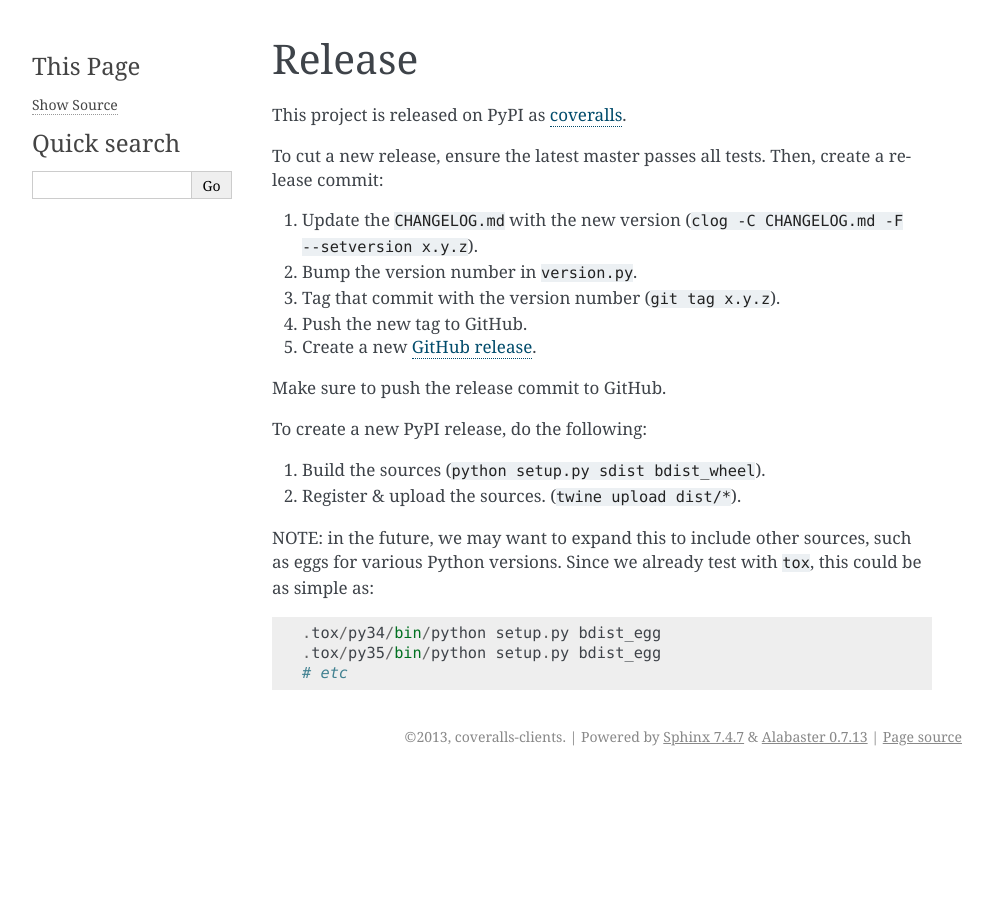
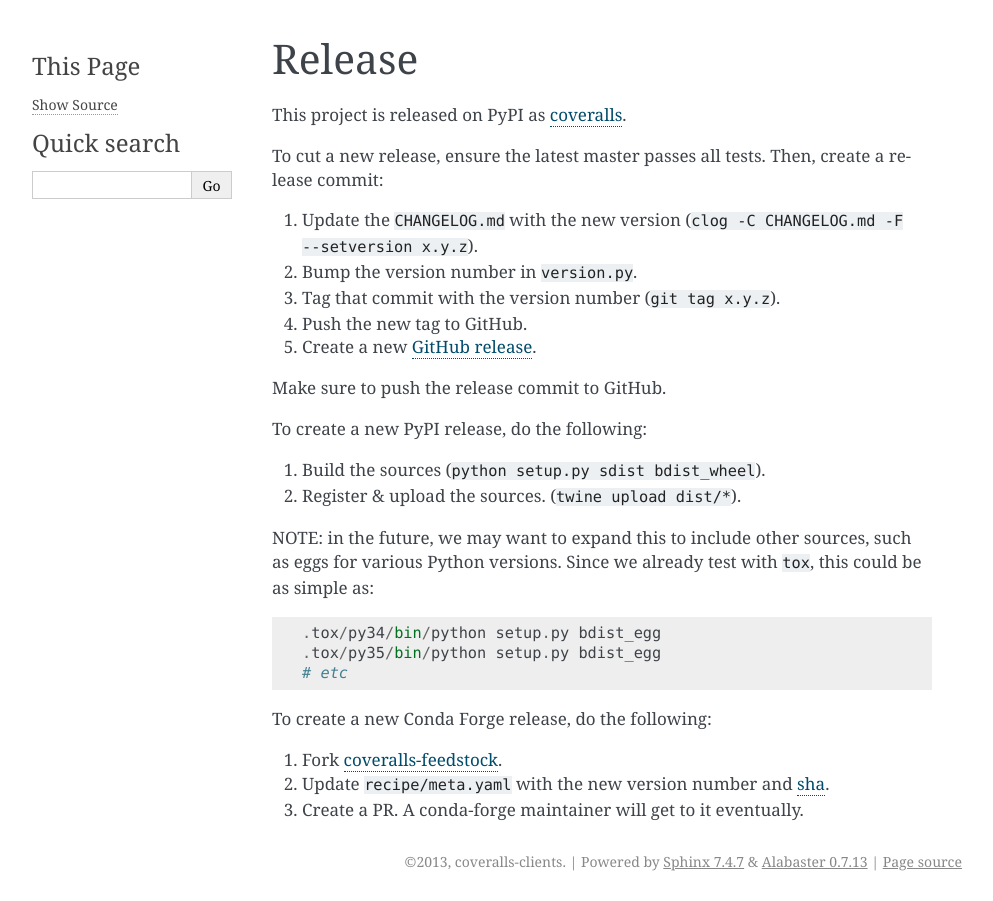
Before and after one commit to TheKevJames/coveralls-python, a Sphinx documentation site: the page built from docs/release.rst, in a window 1280 px wide. Shown: the whole page, without its empty margins (148-1141 px from the left). Built offline with Sphinx 7.4.7, drawn with Linux system fonts in a browser that asks for light colours; formulas are drawn with MathJax 3; some of the changed lines change nothing that is shown.

Commit message:
docs(release): add conda forge release notes

```diff
--- a/docs/release.rst
+++ b/docs/release.rst
@@ -5,9 +5,9 @@
 
 To cut a new release, ensure the latest master passes all tests. Then, create a release commit:
 
-1. Update the :code:`CHANGELOG.md` with the new version (:code:`clog -C CHANGELOG.md -F --setversion x.y.z`).
-2. Bump the version number in :code:`version.py`.
-3. Tag that commit with the version number (:code:`git tag x.y.z`).
+1. Update the ``CHANGELOG.md`` with the new version (``clog -C CHANGELOG.md -F --setversion x.y.z``).
+2. Bump the version number in ``version.py``.
+3. Tag that commit with the version number (``git tag x.y.z``).
 4. Push the new tag to GitHub.
 5. Create a new `GitHub release`_.
 
@@ -15,8 +15,8 @@
 
 To create a new PyPI release, do the following:
 
-1. Build the sources (:code:`python setup.py sdist bdist_wheel`).
-2. Register & upload the sources. (:code:`twine upload dist/*`).
+1. Build the sources (``python setup.py sdist bdist_wheel``).
+2. Register & upload the sources. (``twine upload dist/*``).
 
 NOTE: in the future, we may want to expand this to include other sources, such as eggs for various Python versions. Since we already test with :code:`tox`, this could be as simple as::
 
@@ -24,5 +24,13 @@
     .tox/py35/bin/python setup.py bdist_egg
     # etc
 
+To create a new Conda Forge release, do the following:
+
+1. Fork `coveralls-feedstock`_.
+2. Update ``recipe/meta.yaml`` with the new version number and `sha`_.
+3. Create a PR. A conda-forge maintainer will get to it eventually.
+
 .. _coveralls: https://pypi.org/project/coveralls/
+.. _coveralls-feedstock: https://github.com/conda-forge/coveralls-feedstock
 .. _GitHub release: https://github.com/coveralls-clients/coveralls-python/releases/new
+.. _sha: https://pypi.org/project/coveralls/#files
```
